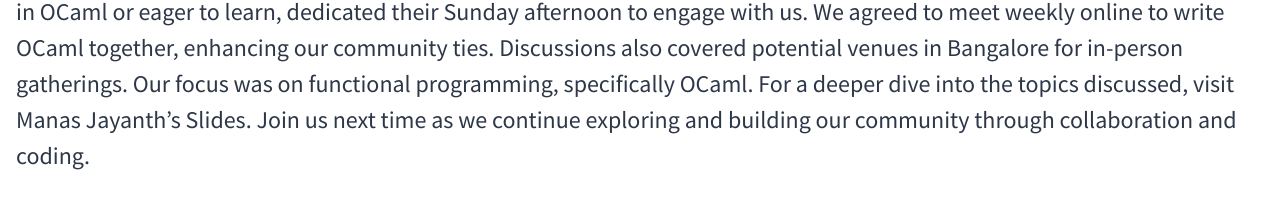
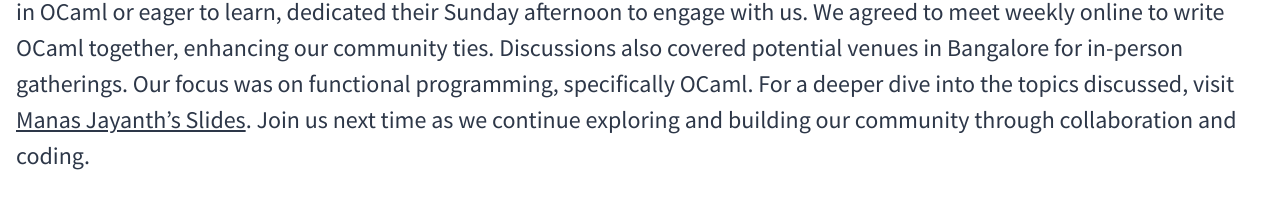
Before and after one commit to ReasonOCamlIndia/reason-ocaml-india.github.io, a Jekyll site: the page built from _posts/2024-04-29-intro-to-fp-with-ocaml.md, in a window 1280 px wide. Shown: the part 294-503 px from the top of the page. Built offline with Jekyll 4.4.1, drawn with Linux system fonts in a browser that asks for light colours; some of the changed lines change nothing that is shown; some of the changed text lies outside the part shown.

Commit message:
Update 2024-04-29-intro-to-fp-with-ocaml.md

```diff
--- a/_posts/2024-04-29-intro-to-fp-with-ocaml.md
+++ b/_posts/2024-04-29-intro-to-fp-with-ocaml.md
@@ -2,4 +2,4 @@
 title: Introduction to Functional Programming with OCaml
 author: manas
 ---
-In our latest meeting, familiar faces returned, showing sustained interest since our group's inception. Attendees, experienced in OCaml or eager to learn, dedicated their Sunday afternoon to engage with us. We agreed to meet weekly online to write OCaml together, enhancing our community ties. Discussions also covered potential venues in Bangalore for in-person gatherings. Our focus was on functional programming, specifically OCaml. For a deeper dive into the topics discussed, visit Manas Jayanth's Slides. Join us next time as we continue exploring and building our community through collaboration and coding.
+In our latest meeting, familiar faces returned, showing sustained interest since our group's inception. Attendees, experienced in OCaml or eager to learn, dedicated their Sunday afternoon to engage with us. We agreed to meet weekly online to write OCaml together, enhancing our community ties. Discussions also covered potential venues in Bangalore for in-person gatherings. Our focus was on functional programming, specifically OCaml. For a deeper dive into the topics discussed, visit [Manas Jayanth's Slides](https://slides.manas-jayanth.com/org/reason-bangalore-introduction-to-functional-programming/). Join us next time as we continue exploring and building our community through collaboration and coding.
```
